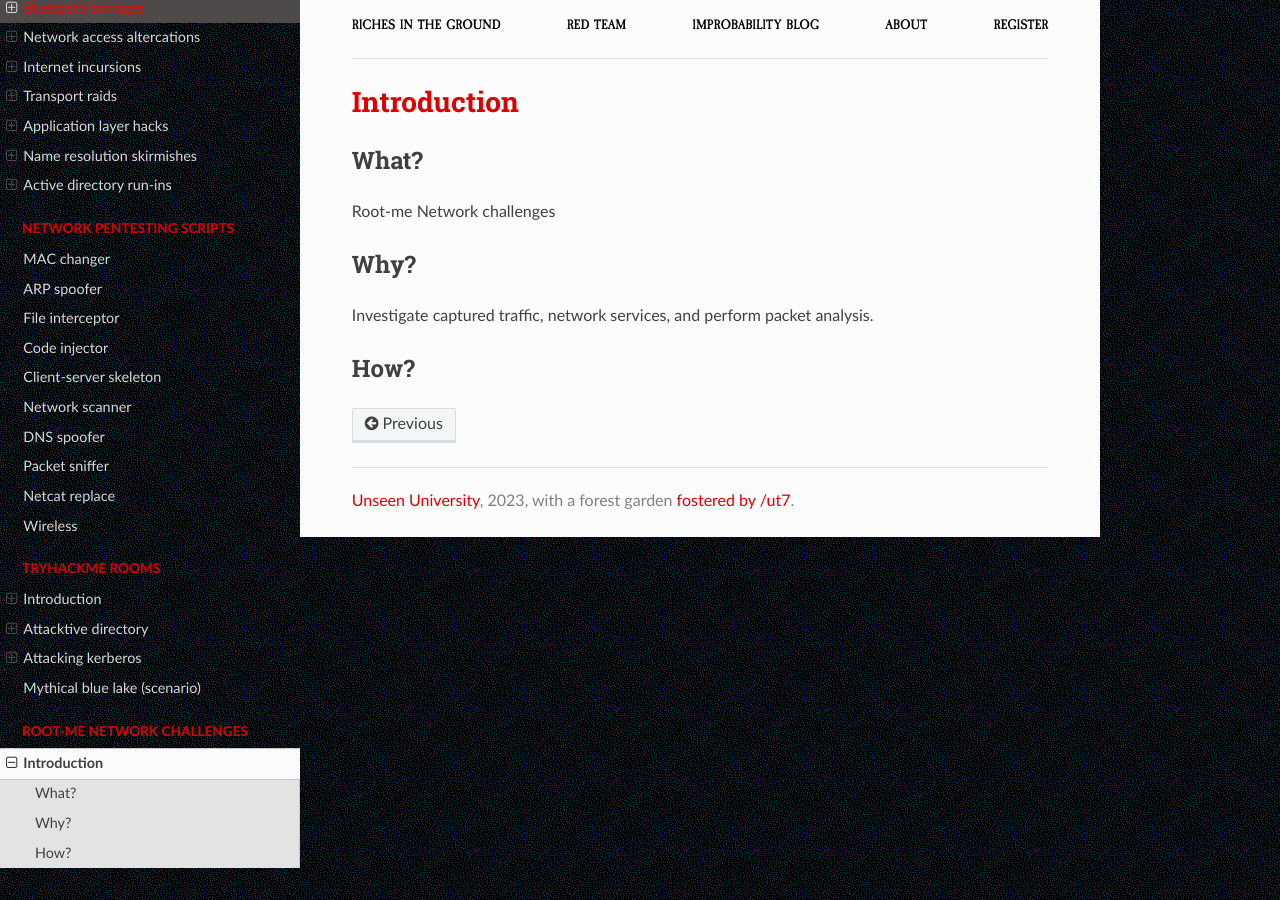
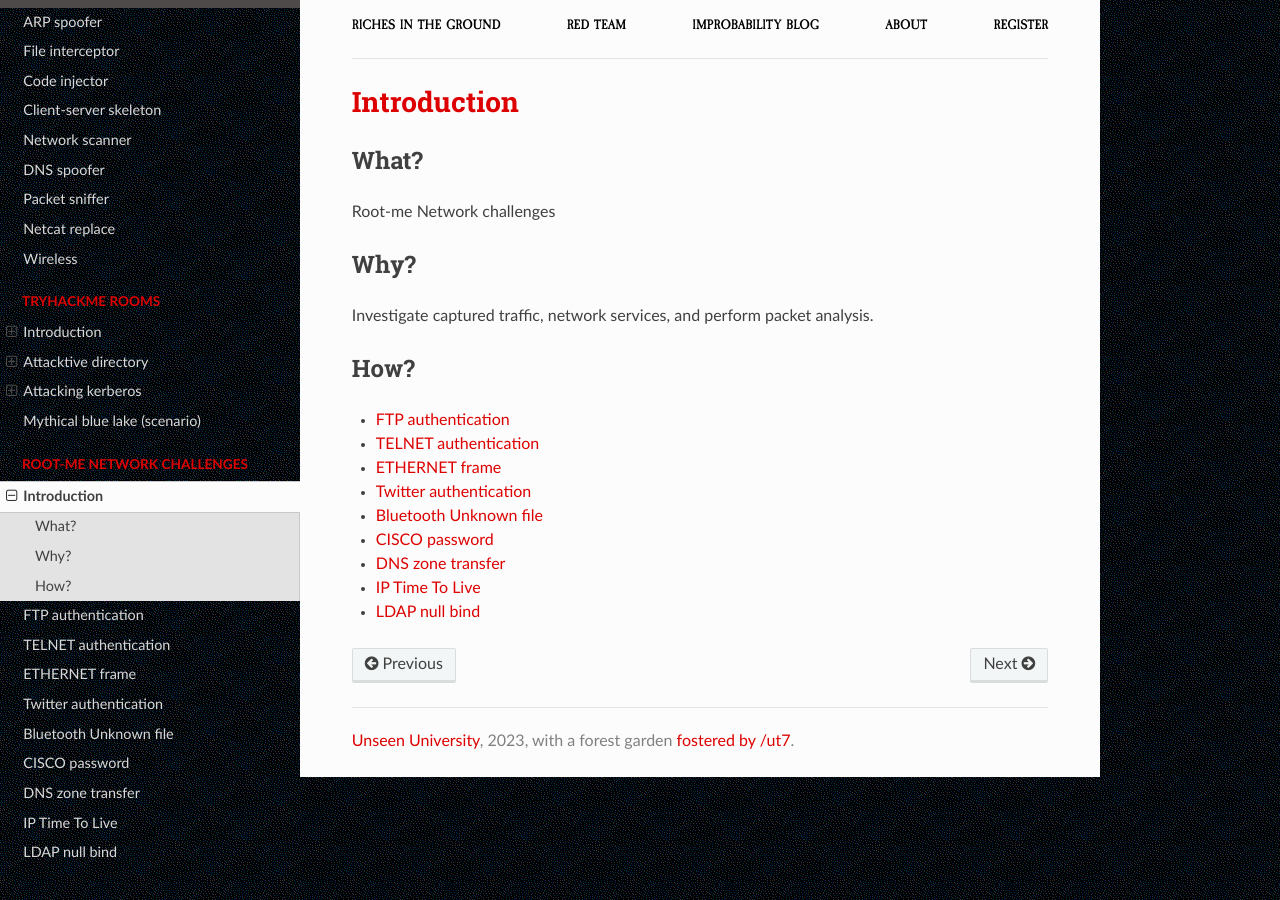
Before and after one commit to tymyrddin/red-network, a Sphinx documentation site: the page built from source/docs/root-me/README.md, in a window 1280 px wide. Built offline with Sphinx 7.4.7 and the Read the Docs theme 2.0.0, drawn with Linux system fonts in a browser that asks for light colours.

Commit message:
Added root-me labs

```diff
--- a/source/docs/root-me/README.md
+++ b/source/docs/root-me/README.md
@@ -9,3 +9,13 @@
 Investigate captured traffic, network services, and perform packet analysis.
 
 ## How?
+
+* [FTP authentication](ftp-authentication.md)
+* [TELNET authentication](telnet-authentication.md)
+* [ETHERNET frame](ethernet-frame.md)
+* [Twitter authentication](twitter-authentication.md)
+* [Bluetooth Unknown file](bl-unknown-file.md)
+* [CISCO password](cisco-password.md)
+* [DNS zone transfer](zone-transfer.md)
+* [IP Time To Live](ip-ttl.md)
+* [LDAP null bind](ldap-null.md)
```
Also changed, not shown: source/docs/root-me/bl-unknown-file.md (added, +9 -0 lines), source/docs/root-me/cisco-password.md (added, +3 -0 lines), source/docs/root-me/ethernet-frame.md (added, +3 -0 lines), source/docs/root-me/ftp-authentication.md (added, +3 -0 lines), source/docs/root-me/ip-ttl.md (added, +3 -0 lines), source/docs/root-me/ldap-null.md (added, +7 -0 lines), source/docs/root-me/telnet-authentication.md (added, +3 -0 lines), source/docs/root-me/twitter-authentication.md (added, +3 -0 lines), source/docs/root-me/zone-transfer.md (added, +3 -0 lines), source/index.rst (+9 -0 lines).
